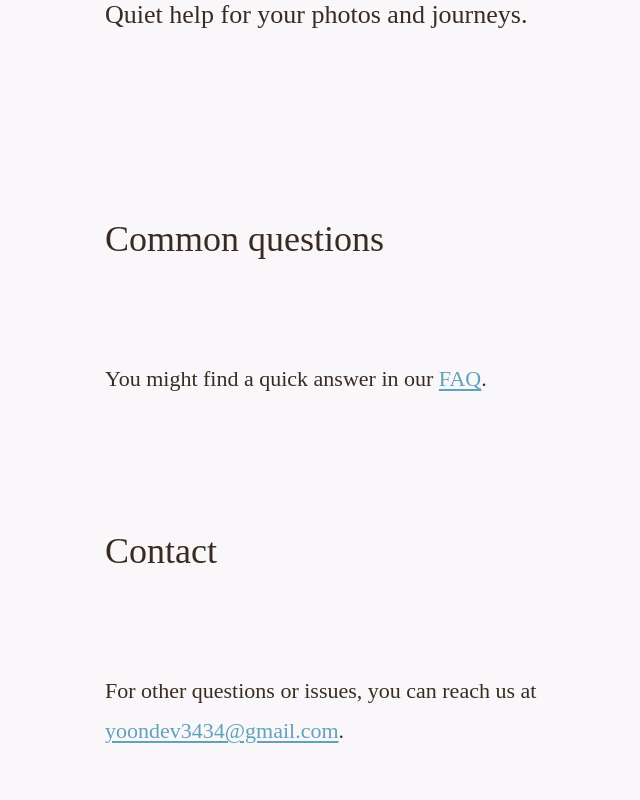
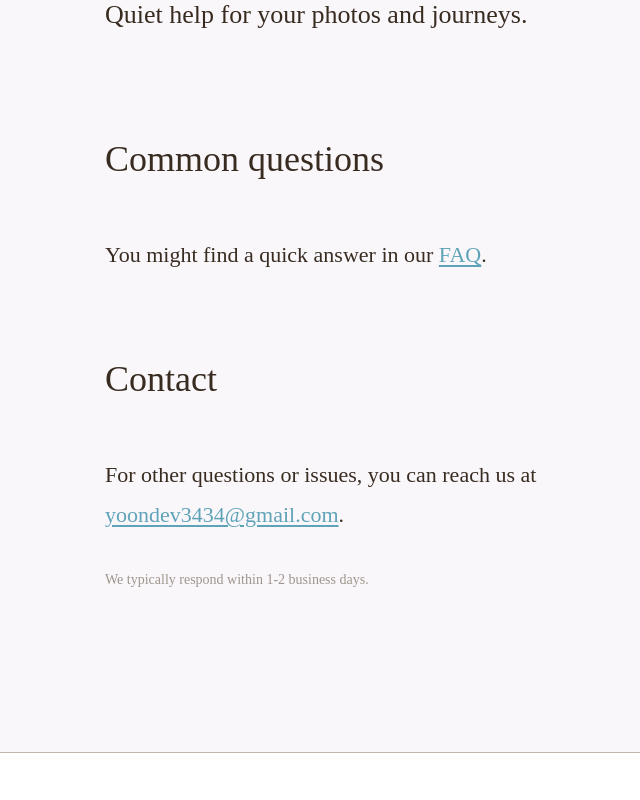
Before and after one commit to MomentBook/momentbook-web, a Next.js app: page /en/support in a window 1280 px wide. Shown: the part 400-1200 px from the top of the page, without its empty margins (279-919 px from the left). Built offline with nearby package versions, Linux system fonts and the light colour scheme; no server answers.

Commit message:
style(support): tighten section spacing with support-specific text content layout

```diff
--- a/app/[lang]/(legal)/support/page.tsx
+++ b/app/[lang]/(legal)/support/page.tsx
@@ -110,7 +110,7 @@ function EnglishSupport() {
         </p>
       </header>
 
-      <div className={styles.textContent}>
+      <div className={`${styles.textContent} ${styles.supportTextContent}`}>
         <h2 className={styles.heading2}>Common questions</h2>
 
         <p>
@@ -149,7 +149,7 @@ function KoreanSupport() {
         </p>
       </header>
 
-      <div className={styles.textContent}>
+      <div className={`${styles.textContent} ${styles.supportTextContent}`}>
         <h2 className={styles.heading2}>자주 묻는 질문</h2>
 
         <p>
@@ -187,7 +187,7 @@ function JapaneseSupport() {
         </p>
       </header>
 
-      <div className={styles.textContent}>
+      <div className={`${styles.textContent} ${styles.supportTextContent}`}>
         <h2 className={styles.heading2}>よくある質問</h2>
 
         <p>
@@ -225,7 +225,7 @@ function ChineseSupport() {
         </p>
       </header>
 
-      <div className={styles.textContent}>
+      <div className={`${styles.textContent} ${styles.supportTextContent}`}>
         <h2 className={styles.heading2}>常见问题</h2>
 
         <p>
@@ -261,7 +261,7 @@ function SpanishSupport() {
         <h1 className={styles.title}>Soporte de MomentBook</h1>
         <p className={styles.subtitle}>Ayuda tranquila para tus fotos y viajes.</p>
       </header>
-      <div className={styles.textContent}>
+      <div className={`${styles.textContent} ${styles.supportTextContent}`}>
         <h2 className={styles.heading2}>Preguntas frecuentes</h2>
         <p>
           Puedes encontrar respuestas rapidas en{" "}
@@ -285,7 +285,7 @@ function PortugueseSupport() {
         <h1 className={styles.title}>Suporte do MomentBook</h1>
         <p className={styles.subtitle}>Ajuda tranquila para suas fotos e jornadas.</p>
       </header>
-      <div className={styles.textContent}>
+      <div className={`${styles.textContent} ${styles.supportTextContent}`}>
         <h2 className={styles.heading2}>Perguntas frequentes</h2>
         <p>
           Voce pode encontrar respostas rapidas no{" "}
@@ -309,7 +309,7 @@ function FrenchSupport() {
         <h1 className={styles.title}>Support MomentBook</h1>
         <p className={styles.subtitle}>Aide calme pour vos photos et voyages.</p>
       </header>
-      <div className={styles.textContent}>
+      <div className={`${styles.textContent} ${styles.supportTextContent}`}>
         <h2 className={styles.heading2}>Questions frequentes</h2>
         <p>
           Vous pouvez trouver une reponse rapide dans la{" "}
@@ -333,7 +333,7 @@ function ThaiSupport() {
         <h1 className={styles.title}>ศูนย์ช่วยเหลือ MomentBook</h1>
         <p className={styles.subtitle}>ความช่วยเหลือแบบสงบสำหรับรูปและทริปของคุณ</p>
       </header>
-      <div className={styles.textContent}>
+      <div className={`${styles.textContent} ${styles.supportTextContent}`}>
         <h2 className={styles.heading2}>คําถามที่พบบ่อย</h2>
         <p>
           คุณอาจพบคําตอบได้จาก{" "}
@@ -357,7 +357,7 @@ function VietnameseSupport() {
         <h1 className={styles.title}>Ho tro MomentBook</h1>
         <p className={styles.subtitle}>Tro giup nhe nhang cho anh va hanh trinh cua ban.</p>
       </header>
-      <div className={styles.textContent}>
+      <div className={`${styles.textContent} ${styles.supportTextContent}`}>
         <h2 className={styles.heading2}>Cau hoi thuong gap</h2>
         <p>
           Ban co the tim thay cau tra loi nhanh trong{" "}
--- a/styles/common.module.scss
+++ b/styles/common.module.scss
@@ -128,6 +128,19 @@
       color: var(--color-accent-hover);
       text-decoration-color: var(--color-accent-hover);
     }
+  }
+}
+
+.supportTextContent {
+  gap: var(--spacing-md);
+
+  h2 {
+    margin-top: var(--spacing-lg);
+    margin-bottom: var(--spacing-sm);
+  }
+
+  h2:first-child {
+    margin-top: 0;
   }
 }
 
```
